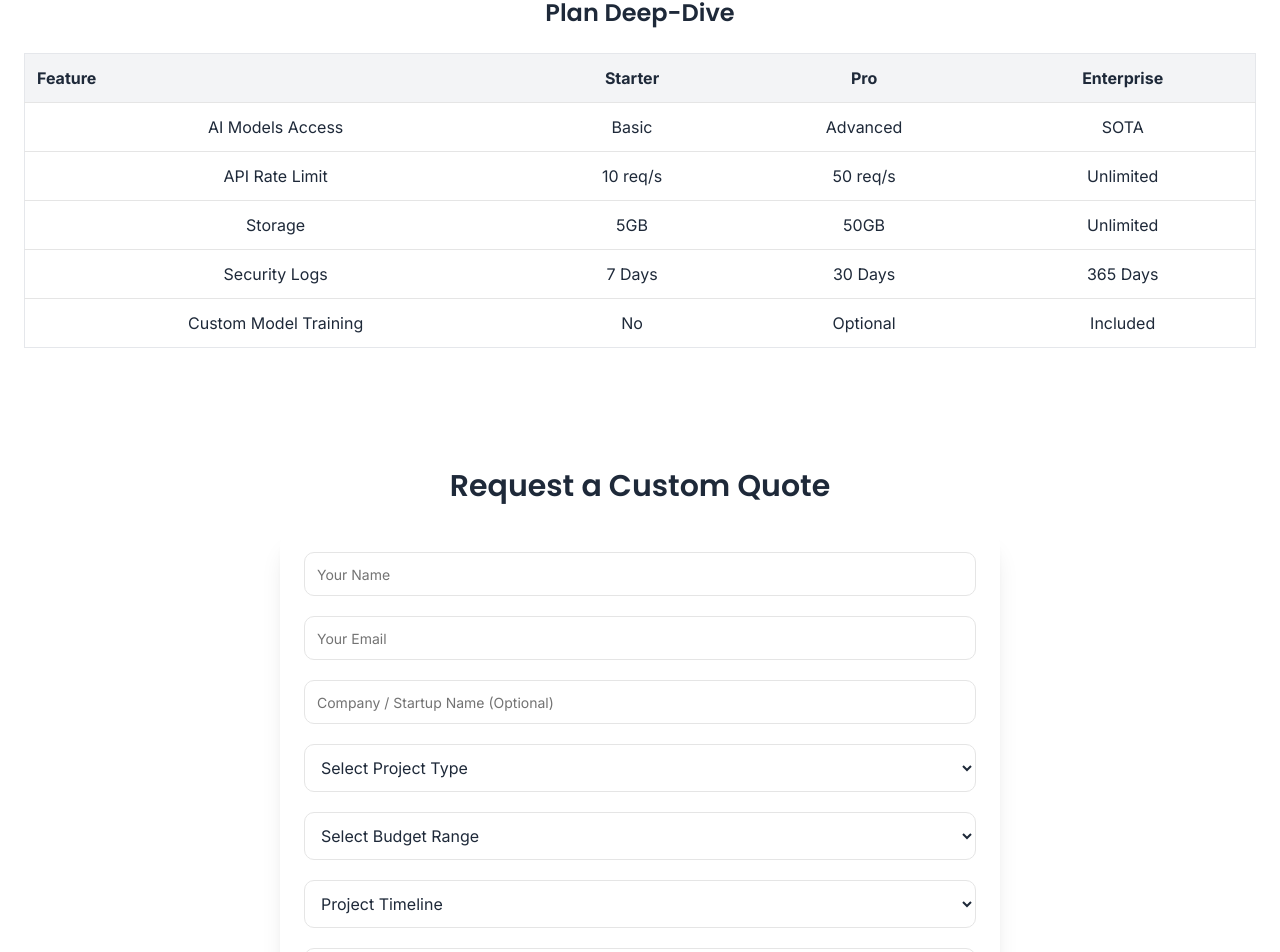
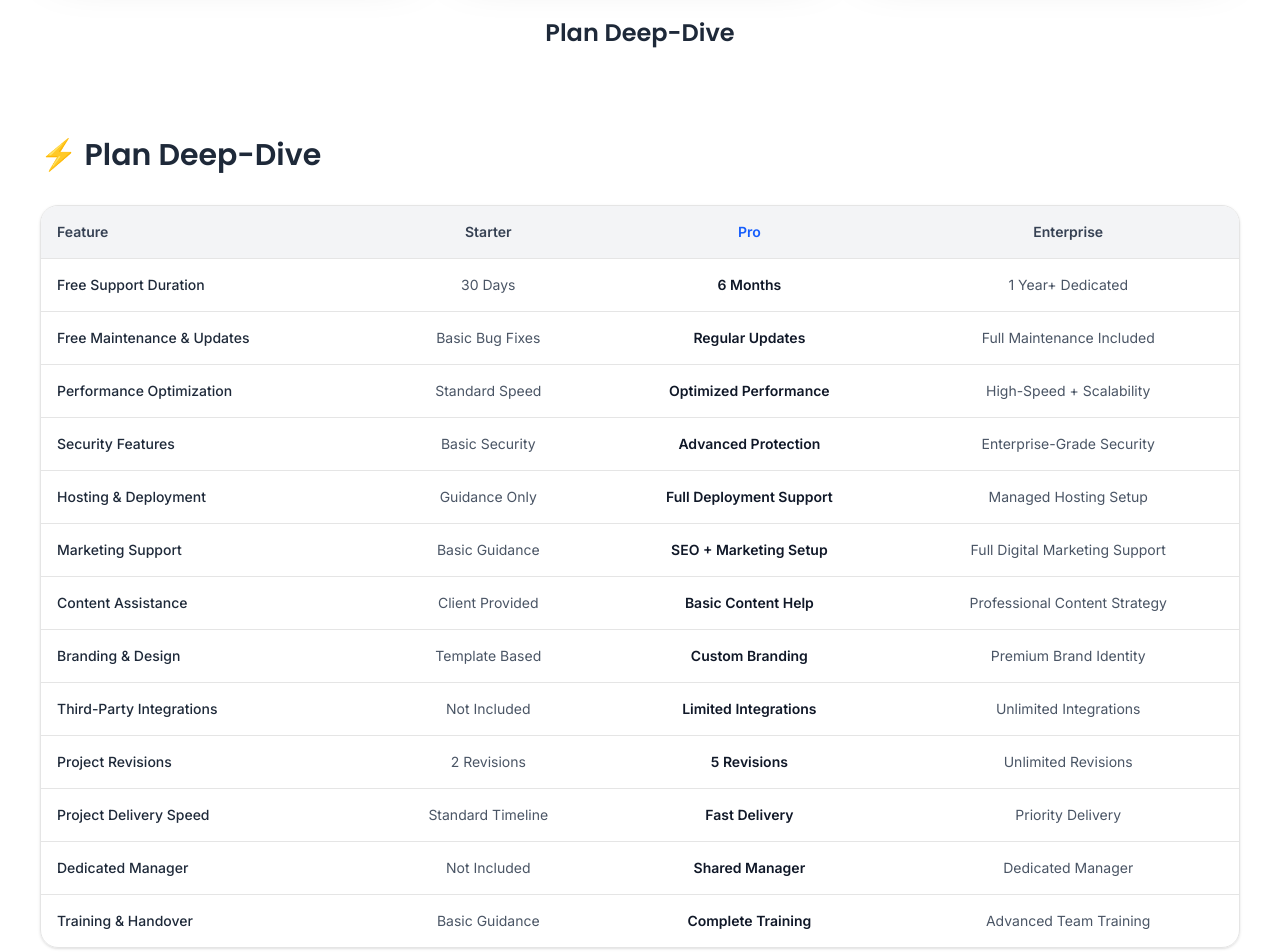
Before and after one commit to hemantgupta98/StackNova, a Next.js app in the folder frontend/: page /src/pricing in a window 1280 px wide. Shown: the part 1164-2116 px from the top of the page. Built offline with nearby package versions, Linux system fonts and the light colour scheme.

Commit message:
Update pricing card ui and add feature section in princing page

```diff
--- a/frontend/app/src/pricing/page.tsx
+++ b/frontend/app/src/pricing/page.tsx
@@ -2,6 +2,7 @@
 
 import Query from "@/components/forms/query";
 import { CircleCheck } from "lucide-react";
+import PricingFeatures from "@/components/ui/feature";
 
 const btnGradient =
   "w-full relative cursor-pointer overflow-hidden bg-gradient-to-r from-blue-500 to-indigo-600 text-white font-semibold px-3 sm:px-4 py-2 sm:py-3 rounded-xl shadow-lg transition-all duration-300 ease-in-out transform hover:scale-105 hover:shadow-2xl hover:from-blue-600 hover:to-indigo-700 active:scale-95 text-sm sm:text-base before:absolute before:top-0 before:left-[-100%] before:w-full before:h-full before:bg-white/20 before:skew-x-[-20deg] hover:before:left-[100%] before:transition-all before:duration-700";
@@ -41,6 +42,9 @@ export default function PricingPage() {
           <div className="grid grid-cols-1 md:grid-cols-2 lg:grid-cols-3 mt-8 gap-6 sm:gap-8">
             {/* ================= Starter Card ================= */}
             <div className="bg-gray-50 rounded-xl shadow-2xl hover:scale-105 transition-all duration-200">
+              <p className="text-center text-xs sm:text-sm font-bold uppercase tracking-widest text-blue-600 mb-2">
+                Starter
+              </p>
               <h1 className="text-center text-lg sm:text-xl font-semibold mt-5">
                 Basic Projects
               </h1>
@@ -49,7 +53,7 @@ export default function PricingPage() {
               </p>
 
               <h1 className="text-2xl sm:text-4xl font-bold mt-8">
-                ₹20,000 – ₹40,000
+                ₹10,000 – ₹20,000
                 <span className="text-xs sm:text-sm text-gray-600">
                   {" "}
                   /project
@@ -93,12 +97,10 @@ export default function PricingPage() {
             </div>
 
             {/* ================= Popular Card ================= */}
-            <div className="relative bg-gray-50 rounded-xl shadow-2xl border-2 border-blue-500 hover:scale-105 hover:shadow-blue-200 transition-all duration-200">
-              {/* Badge */}
-              <span className="bg-blue-500 text-white text-xs px-3 py-1 rounded-full absolute top-3 right-3">
-                Most Popular
-              </span>
-
+            <div className="relative bg-gray-50 rounded-xl shadow-2xl border-2 border-gray-300 hover:scale-105 hover:shadow-blue-200 transition-all duration-200">
+              <p className="text-center text-xs sm:text-sm font-bold uppercase tracking-widest bg-linear-to-r from-blue-600 to-indigo-600 bg-clip-text text-transparent mb-2">
+                Pro
+              </p>
               <h1 className="text-center text-lg sm:text-2xl font-semibold mt-5">
                 Business Solutions
               </h1>
@@ -107,7 +109,7 @@ export default function PricingPage() {
               </p>
 
               <h1 className="text-2xl sm:text-4xl font-bold mt-8">
-                ₹40,000 – ₹1,50,000
+                ₹25,000 – ₹50,000
                 <span className="text-xs sm:text-sm text-gray-600">
                   {" "}
                   /project
@@ -163,6 +165,9 @@ export default function PricingPage() {
 
             {/* ================= Enterprise Card ================= */}
             <div className="bg-gray-50 rounded-xl shadow-2xl hover:scale-105 transition-all duration-200">
+              <p className="text-center text-xs sm:text-sm font-bold uppercase tracking-widest text-indigo-600 mb-2">
+                Enterprise
+              </p>
               <h1 className="text-center text-lg sm:text-xl font-semibold mt-5">
                 Custom Solutions
               </h1>
@@ -219,40 +224,12 @@ export default function PricingPage() {
           </div>
         </section>
 
+        {/**feature */}
         <div className="mb-20">
           <h3 className="text-2xl font-bold mb-6 text-center">
             Plan Deep-Dive
           </h3>
-
-          <div className="overflow-x-auto">
-            <table className="w-full border border-gray-200 rounded-lg">
-              <thead className="bg-gray-100">
-                <tr>
-                  <th className="p-3 text-left">Feature</th>
-                  <th className="p-3">Starter</th>
-                  <th className="p-3">Pro</th>
-                  <th className="p-3">Enterprise</th>
-                </tr>
-              </thead>
-              <tbody>
-                {[
-                  ["AI Models Access", "Basic", "Advanced", "SOTA"],
-                  ["API Rate Limit", "10 req/s", "50 req/s", "Unlimited"],
-                  ["Storage", "5GB", "50GB", "Unlimited"],
-                  ["Security Logs", "7 Days", "30 Days", "365 Days"],
-                  ["Custom Model Training", "No", "Optional", "Included"],
-                ].map((row, i) => (
-                  <tr key={i} className="border-t">
-                    {row.map((cell, j) => (
-                      <td key={j} className="p-3 text-center">
-                        {cell}
-                      </td>
-                    ))}
-                  </tr>
-                ))}
-              </tbody>
-            </table>
-          </div>
+          <PricingFeatures />
         </div>
 
         {/* FAQ */}
--- /dev/null
+++ b/frontend/components/ui/feature.tsx
@@ -0,0 +1,129 @@
+"use client";
+
+export default function PricingTable() {
+  const features = [
+    {
+      title: "Free Support Duration",
+      starter: "30 Days",
+      pro: "6 Months",
+      enterprise: "1 Year+ Dedicated",
+    },
+    {
+      title: "Free Maintenance & Updates",
+      starter: "Basic Bug Fixes",
+      pro: "Regular Updates",
+      enterprise: "Full Maintenance Included",
+    },
+    {
+      title: "Performance Optimization",
+      starter: "Standard Speed",
+      pro: "Optimized Performance",
+      enterprise: "High-Speed + Scalability",
+    },
+    {
+      title: "Security Features",
+      starter: "Basic Security",
+      pro: "Advanced Protection",
+      enterprise: "Enterprise-Grade Security",
+    },
+    {
+      title: "Hosting & Deployment",
+      starter: "Guidance Only",
+      pro: "Full Deployment Support",
+      enterprise: "Managed Hosting Setup",
+    },
+    {
+      title: "Marketing Support",
+      starter: "Basic Guidance",
+      pro: "SEO + Marketing Setup",
+      enterprise: "Full Digital Marketing Support",
+    },
+    {
+      title: "Content Assistance",
+      starter: "Client Provided",
+      pro: "Basic Content Help",
+      enterprise: "Professional Content Strategy",
+    },
+    {
+      title: "Branding & Design",
+      starter: "Template Based",
+      pro: "Custom Branding",
+      enterprise: "Premium Brand Identity",
+    },
+    {
+      title: "Third-Party Integrations",
+      starter: "Not Included",
+      pro: "Limited Integrations",
+      enterprise: "Unlimited Integrations",
+    },
+    {
+      title: "Project Revisions",
+      starter: "2 Revisions",
+      pro: "5 Revisions",
+      enterprise: "Unlimited Revisions",
+    },
+    {
+      title: "Project Delivery Speed",
+      starter: "Standard Timeline",
+      pro: "Fast Delivery",
+      enterprise: "Priority Delivery",
+    },
+    {
+      title: "Dedicated Manager",
+      starter: "Not Included",
+      pro: "Shared Manager",
+      enterprise: "Dedicated Manager",
+    },
+    {
+      title: "Training & Handover",
+      starter: "Basic Guidance",
+      pro: "Complete Training",
+      enterprise: "Advanced Team Training",
+    },
+  ];
+
+  return (
+    <section className="py-16 px-4 max-w-7xl mx-auto">
+      <h2 className="text-3xl font-bold mb-8 flex items-center gap-2">
+        ⚡ Plan Deep-Dive
+      </h2>
+
+      <div className="overflow-x-auto border rounded-2xl shadow-sm">
+        <table className="w-full text-sm text-left border-collapse">
+          {/* Header */}
+          <thead className="bg-gray-100 text-gray-700">
+            <tr>
+              <th className="p-4 font-semibold">Feature</th>
+              <th className="p-4 text-center font-semibold">Starter</th>
+              <th className="p-4 text-center font-semibold text-blue-600">
+                Pro
+              </th>
+              <th className="p-4 text-center font-semibold">Enterprise</th>
+            </tr>
+          </thead>
+
+          {/* Body */}
+          <tbody>
+            {features.map((item, i) => (
+              <tr key={i} className="border-t hover:bg-gray-50 transition">
+                <td className="p-4 font-medium text-gray-800">{item.title}</td>
+
+                <td className="p-4 text-center text-gray-600">
+                  {item.starter}
+                </td>
+
+                <td className="p-4 text-center font-semibold text-gray-900">
+                  {item.pro}
+                </td>
+
+                <td className="p-4 text-center text-gray-600">
+                  {item.enterprise}
+                </td>
+              </tr>
+            ))}
+          </tbody>
+        </table>
+      </div>
+    </section>
+  );
+}
```
